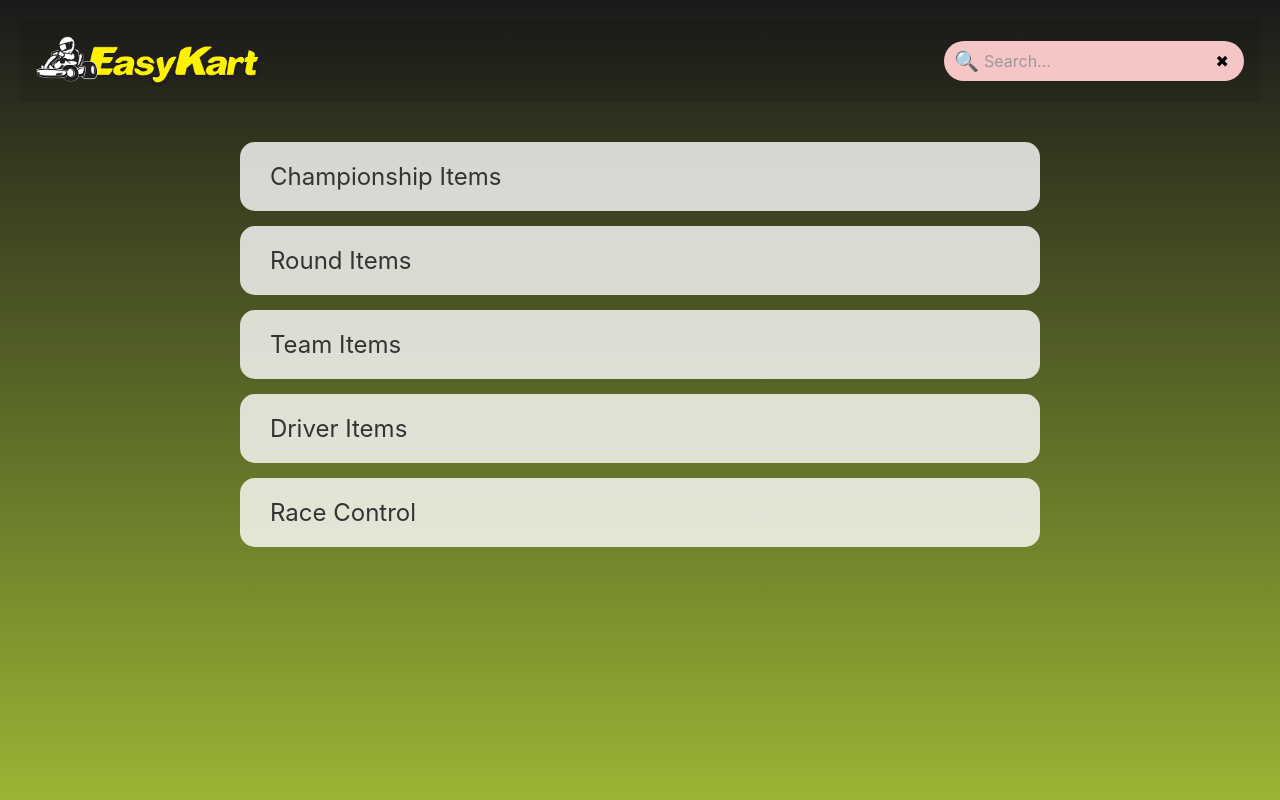
After one commit to su-thiri/EK-Champ, a Django app: page /welcome/ in a window 1280 px wide. The commit adds this page. Run offline with Django 4.2, Linux system fonts and the light colour scheme.

Commit message:
driveritem

```diff
--- a/EK_APP/static/style.css
+++ b/EK_APP/static/style.css
@@ -173,23 +173,18 @@
 
 /* mainpage */
 
-body {
-    min-height: 100vh;
-    background: linear-gradient(135deg, #ffc0cb 0%, #dc3545 100%);
-}
-
 .header {
     display: flex;
     justify-content: space-between;
     align-items: center;
-    padding: 1rem 2rem;
     background-color: rgba(0, 0, 0, 0.1);
+    /* padding: 1rem 2rem; */
+
 }
 
 .logo {
     display: flex;
     align-items: center;
-    gap: 0.5rem;
 }
 
 .logo img {
@@ -363,3 +358,68 @@
     transform: scale(1.1);
     box-shadow: 3px 3px 8px rgba(0, 0, 0, 0.3);
 }
+
+/* welcome page */
+
+body {
+    margin: 0;
+    padding: 20px;
+    min-height: 100vh;
+    background: linear-gradient(to bottom, #1a1a1a, #9ab534);
+    font-family: -apple-system, BlinkMacSystemFont, 'Segoe UI', Roboto, Oxygen, Ubuntu, Cantarell, sans-serif;
+}
+
+.header {
+    margin-bottom: 40px;
+}
+
+/* .logo {
+    max-width: 300px;
+    height: auto;
+} */
+
+.menu-container {
+    max-width: 800px;
+    margin: 0 auto;
+}
+
+.menu-item {
+    background-color: rgba(255, 255, 255, 0.8);
+    margin-bottom: 15px;
+    padding: 20px 30px;
+    border-radius: 15px;
+    font-size: 24px;
+    color: #333;
+    cursor: pointer;
+    transition: transform 0.2s ease, background-color 0.2s ease;
+}
+
+.menu-item:hover {
+    background-color: rgba(255, 255, 255, 0.9);
+    transform: translateX(10px);
+}
+
+.search-bar {
+    position: fixed;
+    top: 20px;
+    right: 20px;
+    padding: 10px 20px;
+    background-color: white;
+    border-radius: 20px;
+    display: flex;
+    align-items: center;
+}
+
+.search-bar input {
+    border: none;
+    outline: none;
+    padding: 5px;
+    font-size: 16px;
+}
+
+.search-bar button {
+    background: none;
+    border: none;
+    cursor: pointer;
+    padding: 5px;
+}
--- a/EK_APP/templates/login.html
+++ b/EK_APP/templates/login.html
@@ -8,7 +8,7 @@
     <link rel="stylesheet" href="{% static 'style.css' %}">
 </head>
 <body>
-    <nav class="navbar">
+    <nav class="header">
         <div class="logo">
             <img src="{% static 'img/EasyKart.png' %}">
         </div>
--- a/EK_APP/templates/register.html
+++ b/EK_APP/templates/register.html
@@ -8,7 +8,7 @@
     <link rel="stylesheet" href="{% static 'style.css' %}">
 </head>
 <body>
-    <nav class="navbar">
+    <nav class="header">
         <div class="logo">
             <img src="{% static 'img/EasyKart.png' %}">
         </div>
--- /dev/null
+++ b/EK_APP/templates/welcome.html
@@ -0,0 +1,32 @@
+{% load static %}
+<!DOCTYPE html>
+<html lang="en">
+<head>
+    <meta charset="UTF-8">
+    <meta name="viewport" content="width=device-width, initial-scale=1.0">
+    <title>EasyKart Menu</title>
+    <link rel="stylesheet" href="{% static 'style.css' %}">
+</head>
+<body>
+
+    <header class="header">
+        <div class="logo">
+            <img src="{% static 'img/EasyKart.png' %}">
+        </div>
+
+        <div class="search-container">
+        <input type="text" class="search-input" placeholder="Search...">
+        <span class="search-icon">&#128269;</span> <!-- Unicode for magnifying glass -->
+        <span class="clear-icon">&#10006;</span> <!-- Unicode for X -->
+    </div>
+    </header>
+
+    <div class="menu-container">
+        <div class="menu-item">Championship Items</div>
+        <div class="menu-item">Round Items</div>
+        <div class="menu-item">Team Items</div>
+        <div class="menu-item">Driver Items</div>
+        <div class="menu-item">Race Control</div>
+    </div>
+</body>
+</html>
--- a/EK_APP/urls.py
+++ b/EK_APP/urls.py
@@ -6,4 +6,5 @@
     path('login/', views.login, name='login'),
     path('register/', views.register, name='register'),
     path('driver/', views.driver, name='driver'),
+    path('welcome/', views.welcome, name='welcome'),
 ]
--- a/EK_APP/views.py
+++ b/EK_APP/views.py
@@ -16,6 +16,9 @@
 
 def driver(request):
     return render(request, 'driveritem.html')
+
+def welcome(request):
+    return render(request, 'welcome.html')
 
 
 
```
Also changed, not shown: 1 other file.
